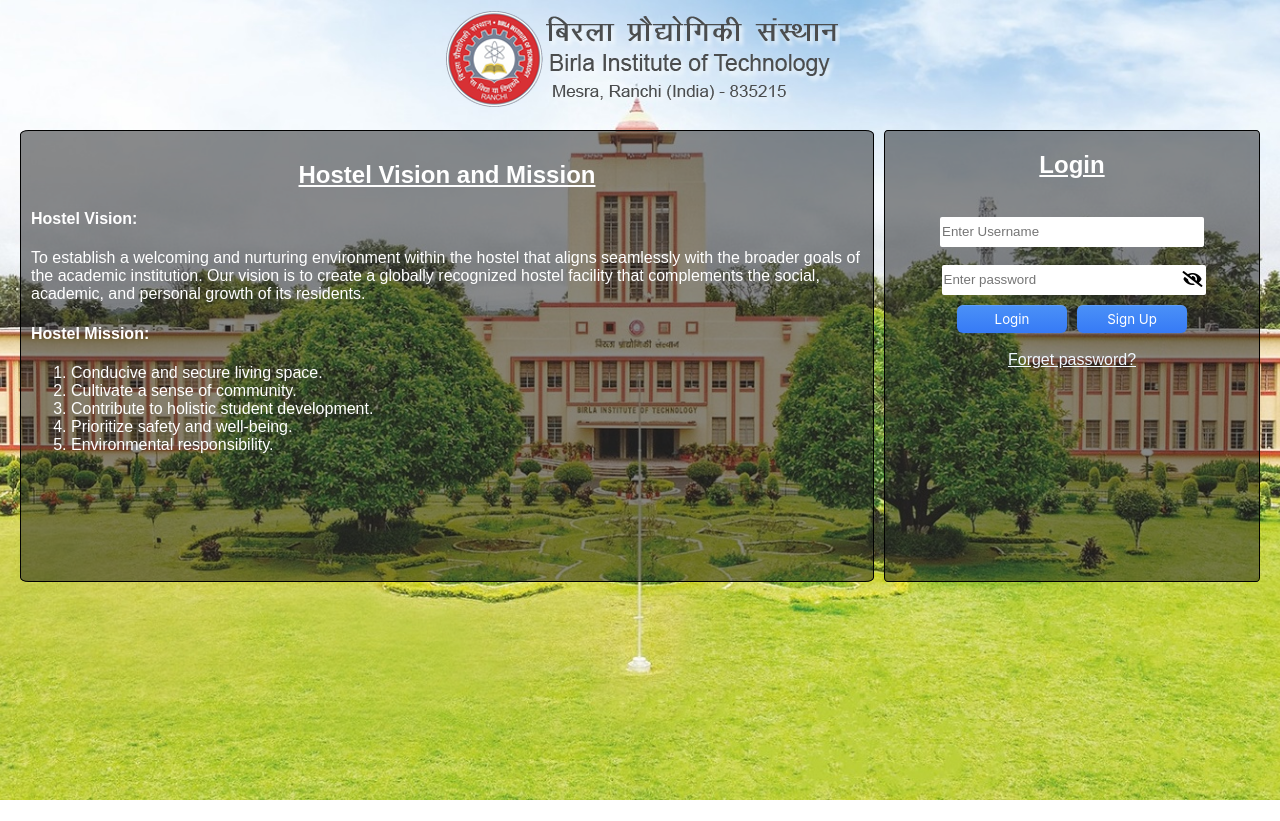
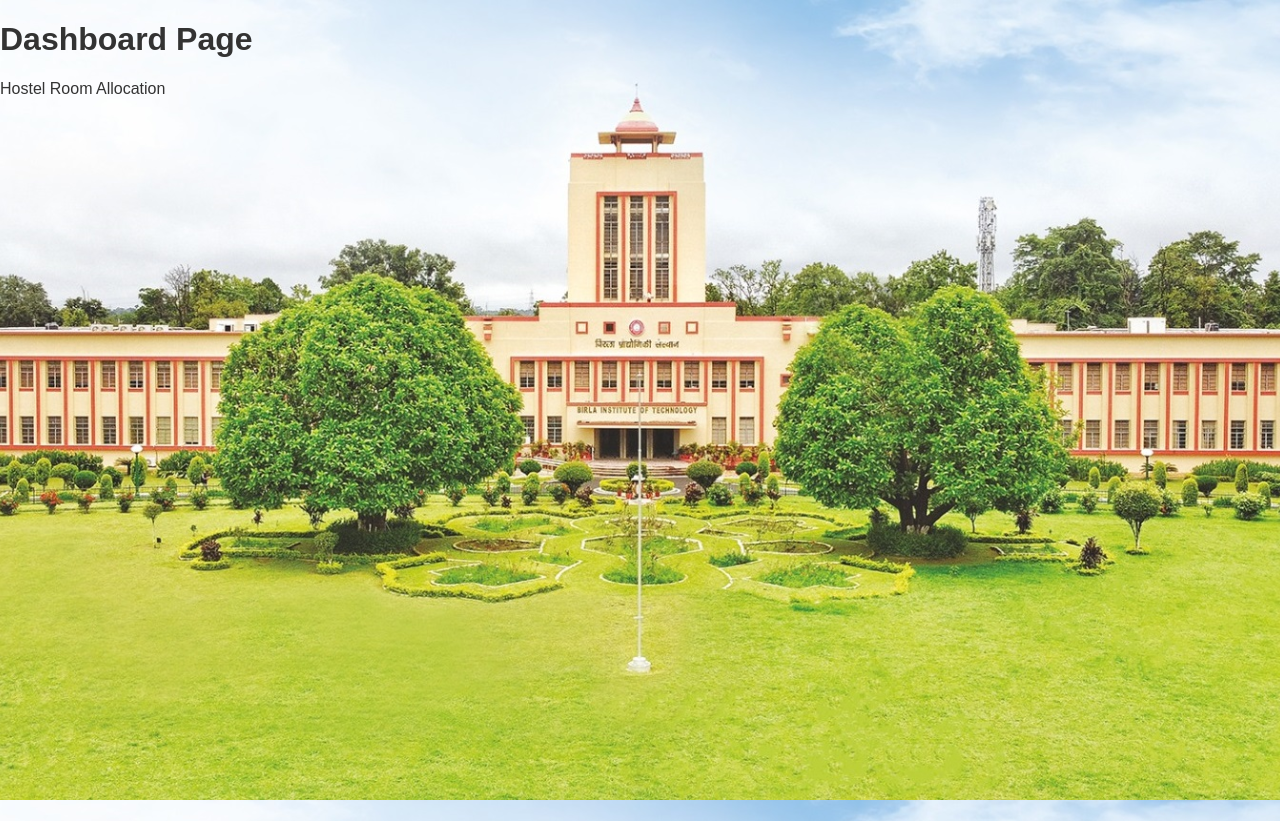
Before and after one commit to rishabh129/hostel-room-allotment, a React (Create React App) app: page /dashboard in a window 1280 px wide. Before the commit the page ends 800 px from the top, so only its background shows below. Built offline with nearby package versions, Linux system fonts and the light colour scheme.

Commit message:
dashboard blueprint

```diff
--- a/package.json
+++ b/package.json
@@ -6,9 +6,11 @@
     "@testing-library/jest-dom": "^5.17.0",
     "@testing-library/react": "^13.4.0",
     "@testing-library/user-event": "^13.5.0",
+    "create-react-app": "^5.0.1",
     "react": "^18.2.0",
     "react-dom": "^18.2.0",
     "react-ionicons": "^4.2.1",
+    "react-router-dom": "^5.3.4",
     "react-scripts": "5.0.1",
     "web-vitals": "^2.1.4"
   },
--- a/src/App.js
+++ b/src/App.js
@@ -1,42 +1,29 @@
-import logo from "./logo-bit.png";
-import { LoginFunc } from "./login.js";
-import "./App.css";
+import React from 'react';
+import { BrowserRouter as Router, Route, Switch, Link } from 'react-router-dom';
+import Home from './components/Home';
+import Dashboard from './components/Dashboard';
 
-function App() {
+const App = () => {
   return (
-    <div className="App">
-      <div className="headInfo">
-        <img src={logo} alt="logo" />
+    <Router>
+      <div>
+      {/* <nav>
+          <ul>
+            <li>
+              <Link to="/">Home</Link>
+            </li>
+            <li>
+              <Link to="/dashboard">Dashboard</Link>
+            </li>
+          </ul>
+        </nav> */}
+        <Switch>
+          <Route exact path="/" component={Home} />
+          <Route path="/dashboard" component={Dashboard} />
+        </Switch>
       </div>
-      <div class="background-slider"></div>
-
-      <div className="bodyContent">
-        <div className="info">
-          <h2 className="heading">Hostel Vision and Mission</h2>
-
-          <h4>Hostel Vision:</h4>
-          <p>
-            To establish a welcoming and nurturing environment within the hostel
-            that aligns seamlessly with the broader goals of the academic
-            institution. Our vision is to create a globally recognized hostel
-            facility that complements the social, academic, and personal growth
-            of its residents.
-          </p>
-
-          <h4>Hostel Mission:</h4>
-          <ol>
-            <li>Conducive and secure living space.</li>
-            <li>Cultivate a sense of community.</li>
-            <li>Contribute to holistic student development.</li>
-            <li>Prioritize safety and well-being.</li>
-            <li>Environmental responsibility.</li>
-          </ol>
-        </div>
-
-        <div className="form">{LoginFunc()}</div>
-      </div>
-    </div>
+    </Router>
   );
-}
+};
 
 export default App;
--- /dev/null
+++ b/src/components/Dashboard.js
@@ -0,0 +1,12 @@
+import React from 'react';
+
+const Dashboard = () => {
+  return (
+    <div>
+      <h1>Dashboard Page</h1>
+      <p> Hostel Room Allocation </p>
+    </div>
+  );
+};
+
+export default Dashboard;
--- /dev/null
+++ b/src/components/Home.js
@@ -0,0 +1,42 @@
+import logo from "../logo-bit.png";
+import { LoginFunc } from "./login.js";
+import "../App.css";
+
+function Home() {
+  return (
+    <div className="App">
+      <div className="headInfo">
+        <img src={logo} alt="logo" />
+      </div>
+      <div class="background-slider"></div>
+
+      <div className="bodyContent">
+        <div className="info">
+          <h2 className="heading">Hostel Vision and Mission</h2>
+
+          <h4>Hostel Vision:</h4>
+          <p>
+            To establish a welcoming and nurturing environment within the hostel
+            that aligns seamlessly with the broader goals of the academic
+            institution. Our vision is to create a globally recognized hostel
+            facility that complements the social, academic, and personal growth
+            of its residents.
+          </p>
+
+          <h4>Hostel Mission:</h4>
+          <ol>
+            <li>Conducive and secure living space.</li>
+            <li>Cultivate a sense of community.</li>
+            <li>Contribute to holistic student development.</li>
+            <li>Prioritize safety and well-being.</li>
+            <li>Environmental responsibility.</li>
+          </ol>
+        </div>
+
+        <div className="form">{LoginFunc()}</div>
+      </div>
+    </div>
+  );
+}
+
+export default Home;
--- a/src/login.js
+++ b/src/components/login.js
@@ -1,5 +1,6 @@
 import React, { useState } from "react";
 
+import { Link } from 'react-router-dom';
 export function LoginFunc() {
   const [showPassword, setShowPassword] = useState(false);
 
@@ -41,8 +42,10 @@ export function LoginFunc() {
             <br />
           </div>
           <div className="loginbutton">
+          <Link to="/dashboard">
             <button className="login">Login</button>
-            <button className="signup">Sign Up</button>
+            </Link>
+
           </div>
         </form>
       </div>
```
Also changed, not shown: 1 other file (tests, documents, lock files or other folders).
